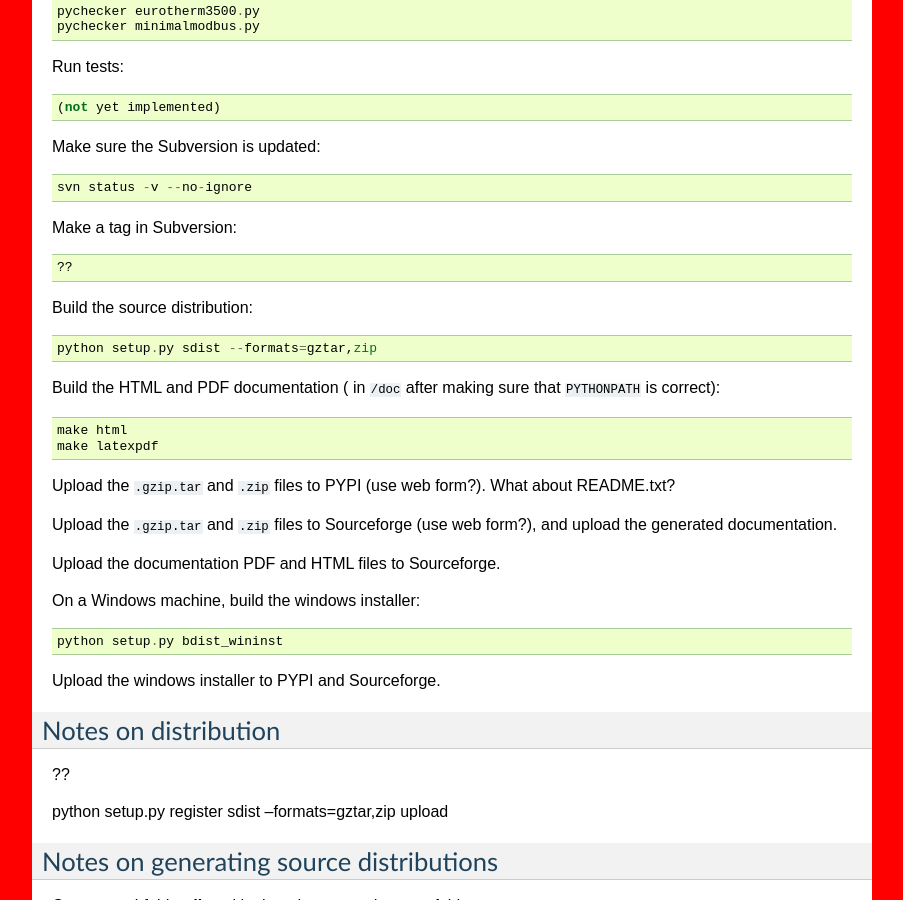
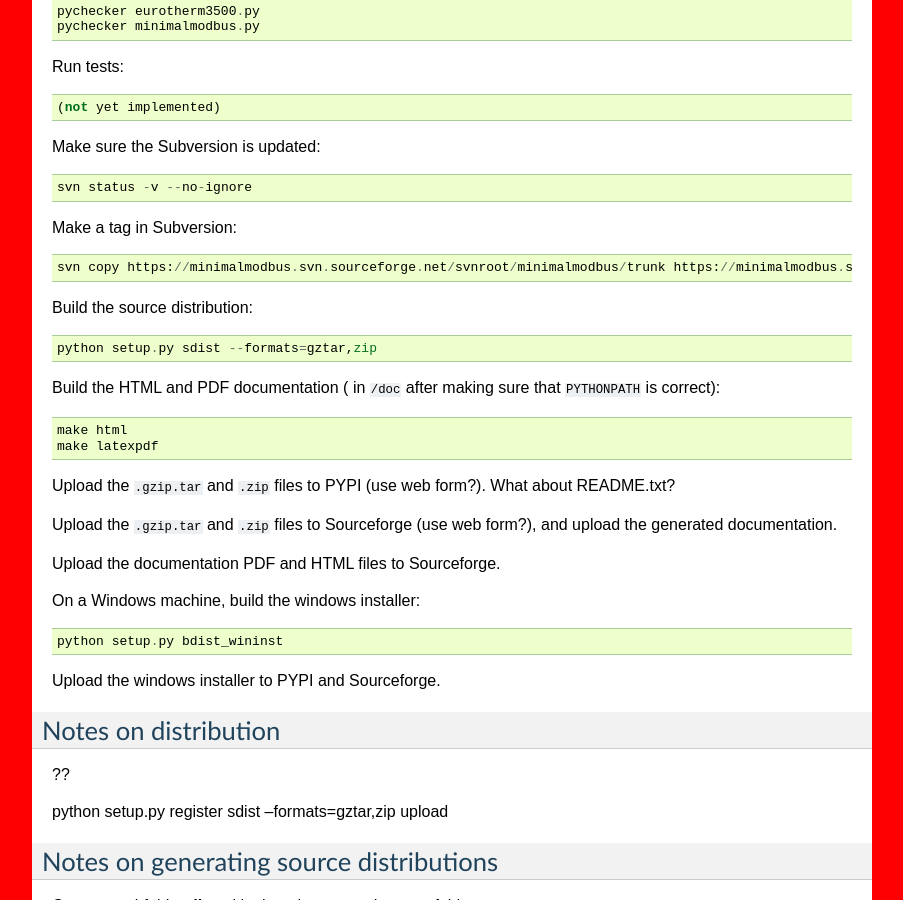
Before and after one commit to pyhys/minimalmodbus, a Sphinx documentation site: the page built from doc/administrative.rst, in a window 1280 px wide and 900 px high, scrolled down 1028 px. Shown: the whole window, without its empty margins (198-1101 px from the left). Built offline with Sphinx 7.4.7, drawn with Linux system fonts in a browser that asks for light colours; pages that are not in the unit, such as notebooks, are missing from menus.

Commit message:
Minor changes in documentation

```diff
--- a/doc/administrative.rst
+++ b/doc/administrative.rst
@@ -64,7 +64,7 @@ Make sure the Subversion is updated::
 
 Make a tag in Subversion::
 
-  ??
+    svn copy https://minimalmodbus.svn.sourceforge.net/svnroot/minimalmodbus/trunk https://minimalmodbus.svn.sourceforge.net/svnroot/minimalmodbus/tags/0.20 -m "Release 0.20"
 
 Build the source distribution::
 
```
